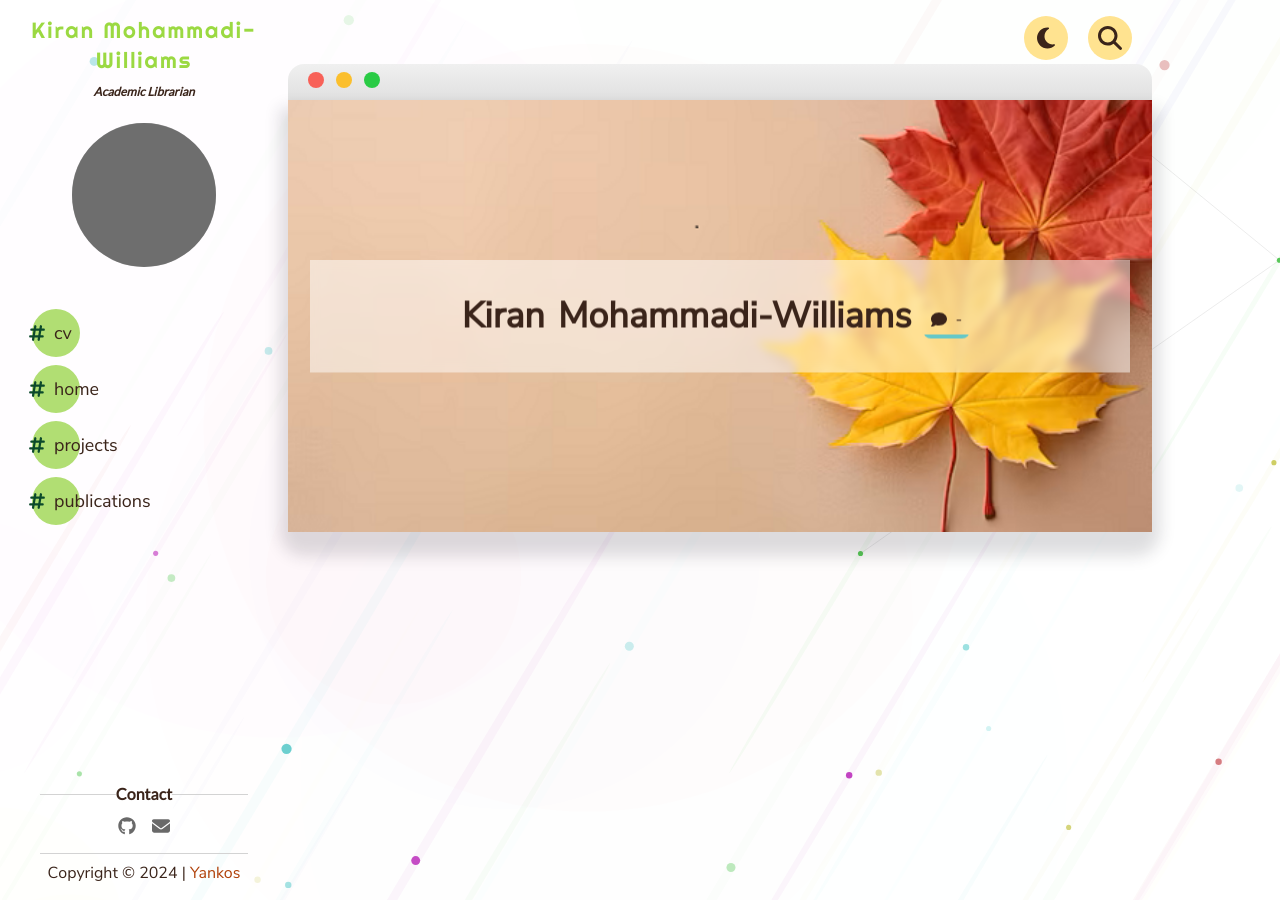
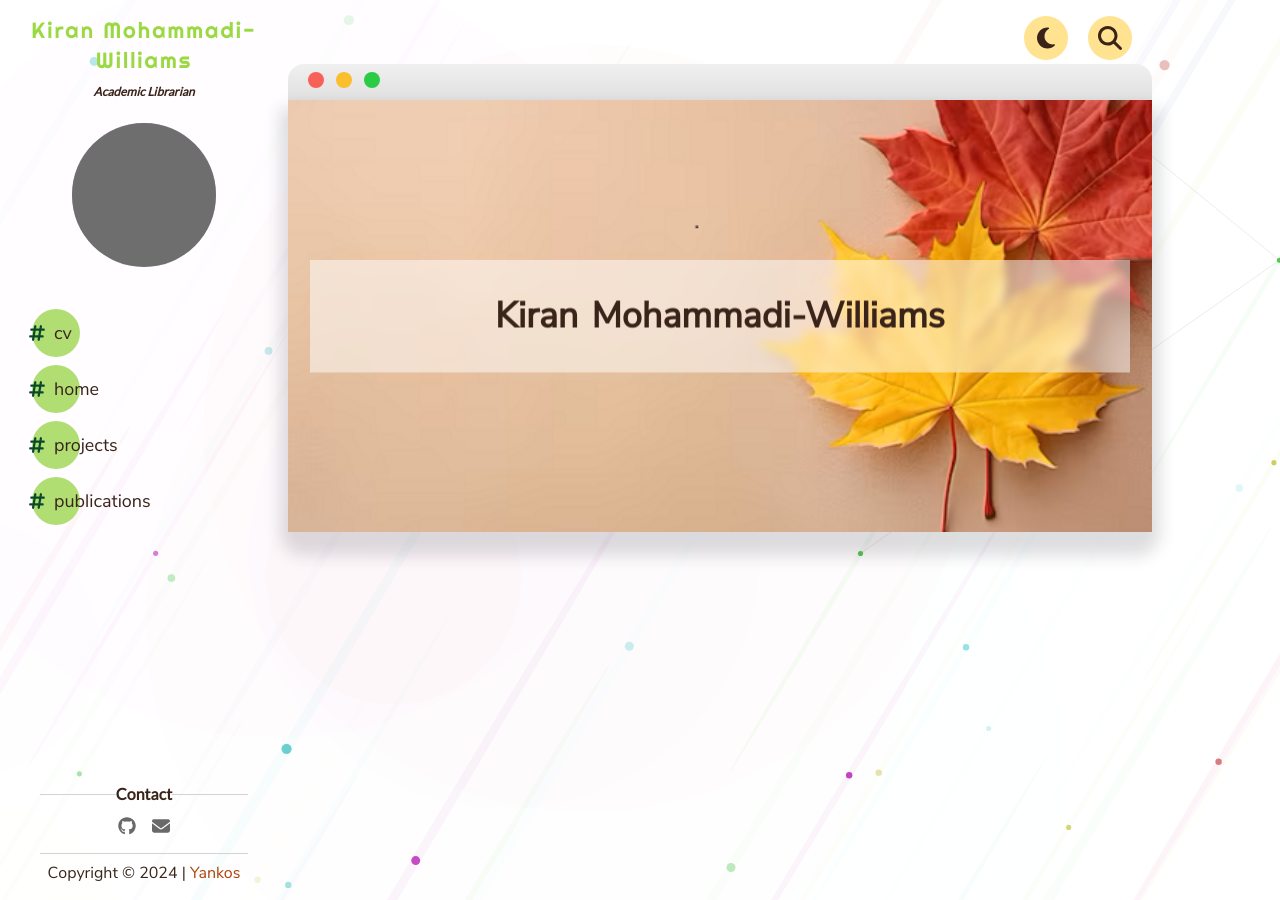
Before and after one commit to kam535/vigilant-barnacle, a Jekyll site: the page built from _pages/projects.md, in a window 1280 px wide. Built offline with Jekyll 4.4.1, drawn with Linux system fonts in a browser that asks for light colours; grey boxes are pictures that could not be loaded.

Commit message:
Update post.html

```diff
--- a/_includes/post.html
+++ b/_includes/post.html
@@ -4,16 +4,6 @@
             {% if page.title %}
                 <span class="post-title">{{ page.title }}</span>
             {% endif %}
-                {% if site.goatcounter_code != nil %}
-                    <span class="info-box">
-                        <svg xmlns="http://www.w3.org/2000/svg" viewBox="0 0 576 512"><path d="M288 32c-80.8 0-145.5 36.8-192.6 80.6C48.6 156 17.3 208 2.5 243.7c-3.3 7.9-3.3 16.7 0 24.6C17.3 304 48.6 356 95.4 399.4C142.5 443.2 207.2 480 288 480s145.5-36.8 192.6-80.6c46.8-43.5 78.1-95.4 93-131.1c3.3-7.9 3.3-16.7 0-24.6c-14.9-35.7-46.2-87.7-93-131.1C433.5 68.8 368.8 32 288 32zM144 256a144 144 0 1 1 288 0 144 144 0 1 1 -288 0zm144-64c0 35.3-28.7 64-64 64c-7.1 0-13.9-1.2-20.3-3.3c-5.5-1.8-11.9 1.6-11.7 7.4c.3 6.9 1.3 13.8 3.2 20.7c13.7 51.2 66.4 81.6 117.6 67.9s81.6-66.4 67.9-117.6c-11.1-41.5-47.8-69.4-88.6-71.1c-5.8-.2-9.2 6.1-7.4 11.7c2.1 6.4 3.3 13.2 3.3 20.3z"/></svg>
-                        <span id="page-hits" usercode="{{ site.goatcounter_code }}">-</span>
-                    </span>
-                {% endif %}
-                <a class="info-box" id="comments-counter">
-                    <svg xmlns="http://www.w3.org/2000/svg" viewBox="0 0 512 512"><path d="M512 240c0 114.9-114.6 208-256 208c-37.1 0-72.3-6.4-104.1-17.9c-11.9 8.7-31.3 20.6-54.3 30.6C73.6 471.1 44.7 480 16 480c-6.5 0-12.3-3.9-14.8-9.9c-2.5-6-1.1-12.8 3.4-17.4l0 0 0 0 0 0 0 0 .3-.3c.3-.3 .7-.7 1.3-1.4c1.1-1.2 2.8-3.1 4.9-5.7c4.1-5 9.6-12.4 15.2-21.6c10-16.6 19.5-38.4 21.4-62.9C17.7 326.8 0 285.1 0 240C0 125.1 114.6 32 256 32s256 93.1 256 208z"/></svg>
-                    <span id="num-comments">-</span>
-                </a>
             </div>
         </div>
     </div>
```
